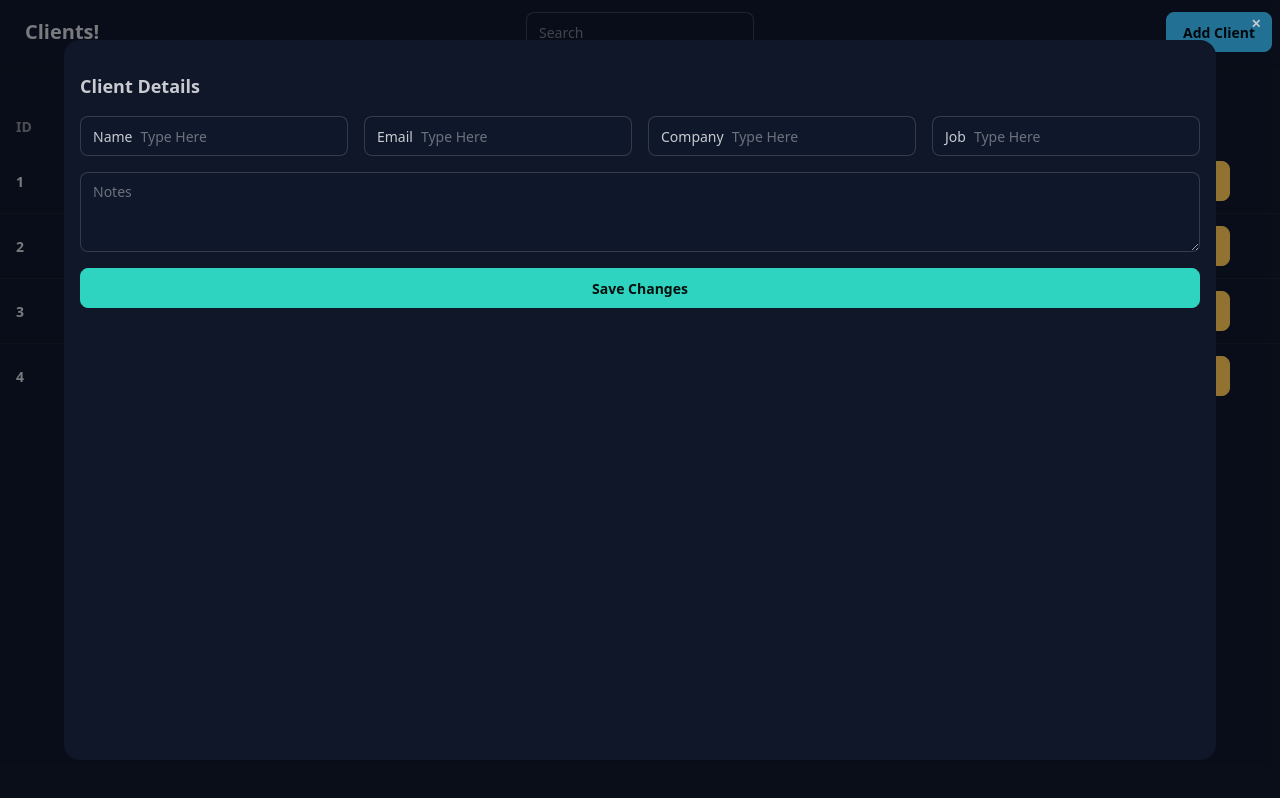
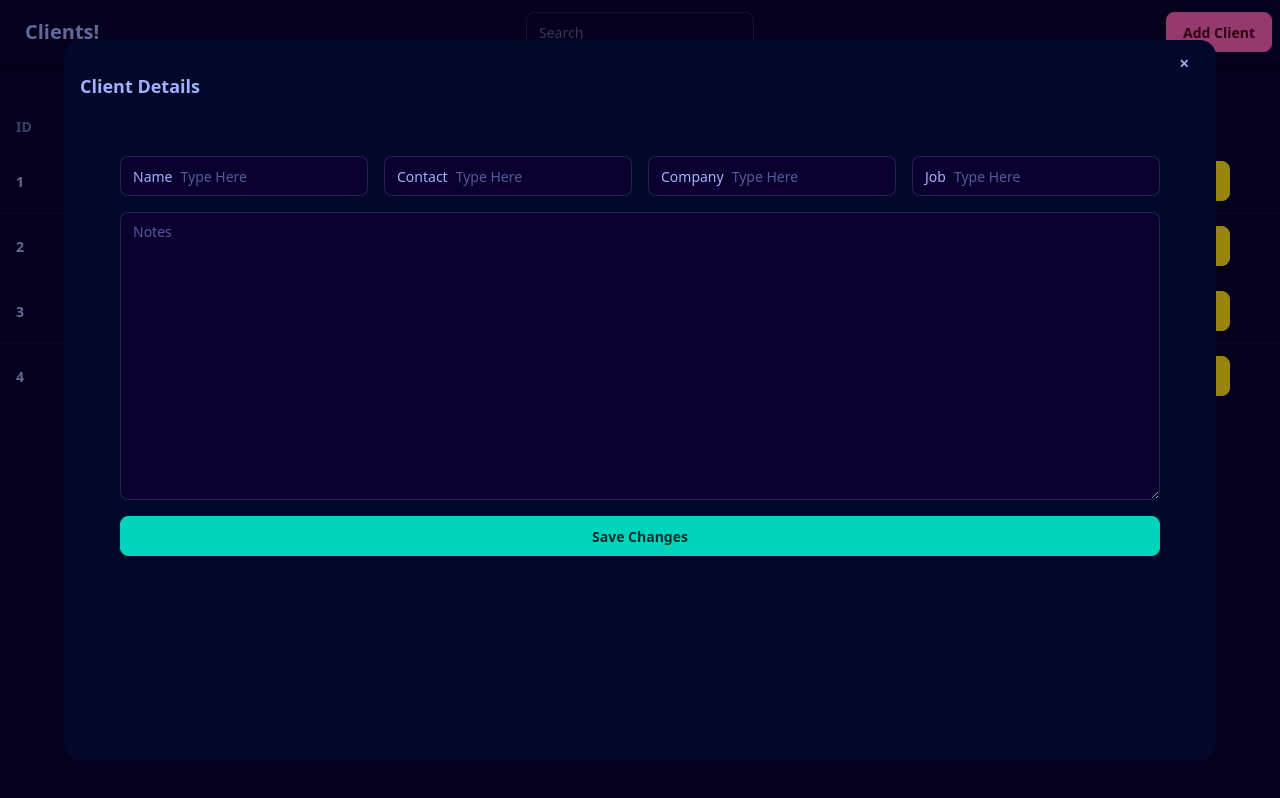
Before and after one commit to kavitaithomas/fullstack-CRUD-app, a React (Vite) app in the folder client/: page / in a window 1280 px wide. Both pictures are taken after a click on the link "Add Client". Built offline with nearby package versions, Linux system fonts and the light colour scheme.

Commit message:
change theme again

```diff
--- a/client/index.html
+++ b/client/index.html
@@ -5,7 +5,7 @@
     <link rel="icon" type="image/svg+xml" href="/vite.svg" />
     <meta name="viewport" content="width=device-width, initial-scale=1.0" />
     <title>My App</title>
-    <html data-theme="night"></html>
+    <html data-theme="synthwave"></html>
   </head>
   <body>
     <div id="root"></div>
--- a/client/src/App.css
+++ b/client/src/App.css
@@ -1,8 +1,8 @@
 @import "tailwindcss";
 @plugin "daisyui" {
-  themes: light --default, dark --prefersdark, night;
+  themes: light --default, dark --prefersdark, synthwave;
 }
 
-.bg-dark {
-  background-color: #101729;
+.bg-purple {
+  background-color: #03082a;
 }
--- a/client/src/components/ModalForm.jsx
+++ b/client/src/components/ModalForm.jsx
@@ -2,12 +2,12 @@ export default function ModalForm({ isOpen, onClose, mode, onSubmit }) {
   return (
     <>
       <dialog id="my_modal_3" className="modal" open={isOpen}>
-        <div className="w-[90vw] h-[90vh] max-w-none p-4 bg-dark rounded-2xl overflow-y-auto">
+        <div className="w-[90vw] h-[90vh] max-w-none p-4 bg-purple rounded-2xl overflow-y-auto">
           <h3 className="font-bold text-lg py-4">
             {mode === "edit" ? "Edit Client" : "Client Details"}
           </h3>
 
-          <div className="flex flex-col gap-y-4">
+          <div className="flex flex-col gap-y-4 m-10">
             {" "}
             <form method="dialog">
               <div className="flex flex-row gap-x-4">
@@ -16,7 +16,7 @@ export default function ModalForm({ isOpen, onClose, mode, onSubmit }) {
                   <input type="text" className="grow" placeholder="Type Here" />
                 </label>
                 <label className="input">
-                  Email
+                  Contact
                   <input type="text" className="grow" placeholder="Type Here" />
                 </label>
                 <label className="input">
@@ -28,7 +28,7 @@ export default function ModalForm({ isOpen, onClose, mode, onSubmit }) {
                   <input type="text" className="grow" placeholder="Type Here" />
                 </label>
                 <button
-                  className="btn btn-sm btn-circle btn-ghost absolute right-2 top-2 "
+                  className="btn btn-sm btn-circle btn-ghost absolute justify-center top-12 right-20"
                   onClick={onClose}
                 >
                   ✕
@@ -37,7 +37,7 @@ export default function ModalForm({ isOpen, onClose, mode, onSubmit }) {
             </form>
             <div className="">
               <textarea
-                className="textarea w-full"
+                className="textarea w-full h-72"
                 placeholder="Notes"
               ></textarea>
             </div>
```
